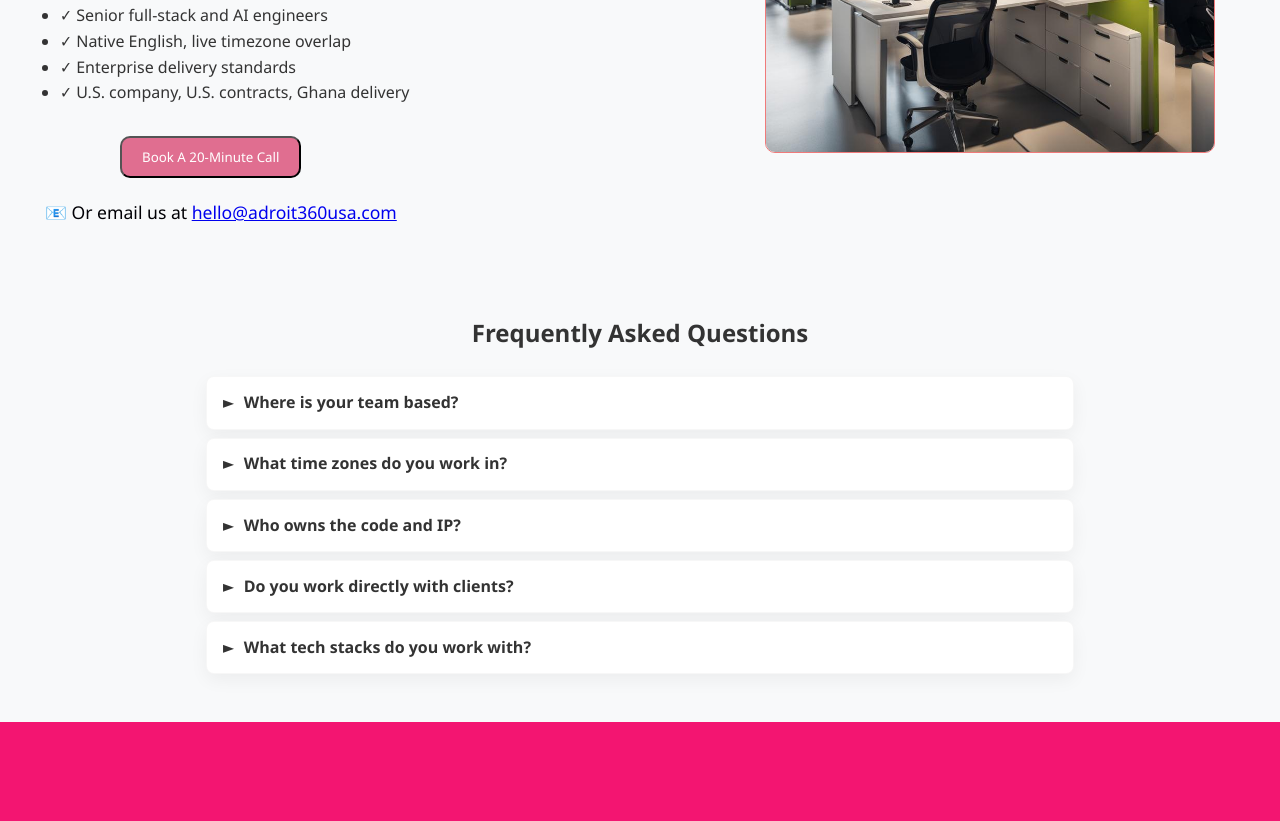
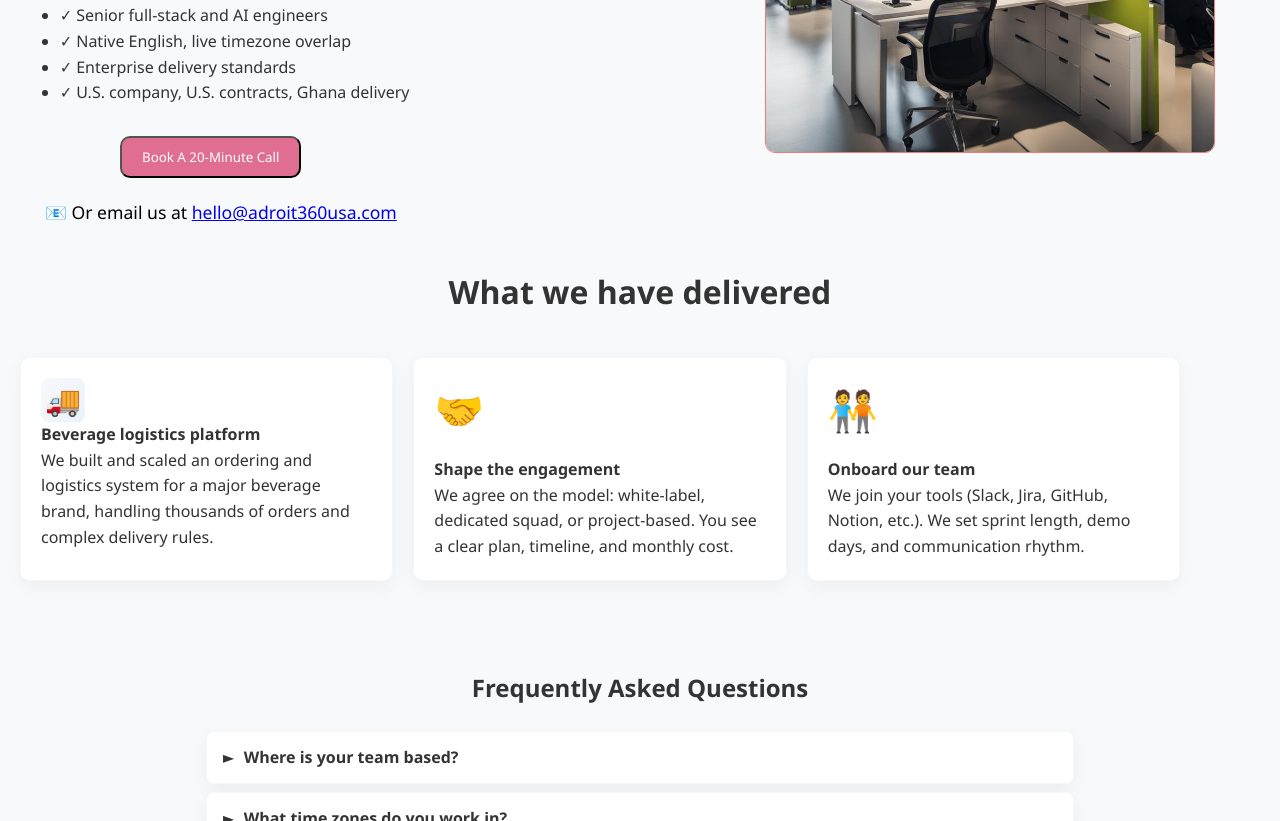
Before and after one commit to Gideon-Kofi-Atiavor/adroit360-landing-page, a plain HTML site: page index.html in a window 1280 px wide. Shown: the part 475-1296 px from the top of the page. Drawn offline with Linux system fonts and the light colour scheme.

Commit message:
My second commit

```diff
--- a/index.html
+++ b/index.html
@@ -95,7 +95,7 @@
 </li>
 
                     <li><a href="#">Pricing</a></li>
-                    <li><a href="#">Case studies</a></li>
+                    <li><a href="#delivered">Case studies</a></li>
                     <li><a href="#faq">FAQ</a></li>
                 </ul>
             </nav>
@@ -136,6 +136,29 @@
 
     </div>
 </section>
+ <center> <h1>What we have delivered</h1></center>
+<div class="delivered-grid" id="delivered">
+
+            <div class="delivered-card">
+
+                <div class="service-icon">🚚</div>
+                <h4>Beverage logistics platform</h4>
+                <p>We built and scaled an ordering and logistics system for a major beverage brand, handling thousands of orders and complex delivery rules.</p>
+            </div>
+
+            <div class="delivered-card">
+                <div class="delivered-icon">🤝</div>
+                <h4>Shape the engagement</h4>
+                <p>We agree on the model: white-label, dedicated squad, or project-based. You see a clear plan, timeline, and monthly cost.</p>
+            </div>
+
+            <div class="delivered-card">
+                <div class="delivered-icon">🧑‍🤝‍🧑</div>
+                <h4>Onboard our team</h4>
+                <p>We join your tools (Slack, Jira, GitHub, Notion, etc.). We set sprint length, demo days, and communication rhythm.</p>
+            </div>
+
+        </div>
 
 <section id="faq" class="faq">
   <h2>Frequently Asked Questions</h2>
--- a/style.css
+++ b/style.css
@@ -107,7 +107,8 @@ nav a:hover{color:var(--accent)}
 }
 
 
-.dropdown-content a{color:#555;padding:.75rem 1rem;padding-left:50px;text-decoration:none;display:flex;transition:background-color .3s;font-size:.9rem;border-radius:4px;min-height:44px}
+.dropdown-content a{color:#555;padding:.75rem 1rem;padding-left:50px;text-decoration:none;
+    display:flex;transition:background-color .3s;font-size:.9rem;border-radius:4px;min-height:44px}
 .dropdown-content a:hover{background-color:#f8f9fa;color:var(--accent)}
 
 
@@ -308,3 +309,32 @@ details p { margin-top: 0.75rem; color: #444; line-height: 1.5; }
 html{
     scroll-behavior: smooth;
 }
+
+
+.delivered-grid{
+    display: grid;
+    grid-template-columns: repeat(3, 1fr);
+    gap: 20px;
+    max-width: var(--content-width);
+    padding: 40px 20px;
+}
+
+.delivered-card{
+    background-color: white;
+    border-radius: 10px;
+    padding: 20px;
+    box-shadow: 0 6px 18px rgba(44,62,80,0.06);
+    border: 1px solid rgba(24, 2, 2, 0.03);
+}
+
+.delivered-card:hover {
+  transform: translateY(-5px);
+  box-shadow: 0 8px 20px rgba(0, 0, 0, 0.15);
+  transition: all 0.3s ease;
+}
+
+.delivered-icon {
+  font-size: 40px;
+  margin-bottom: 15px;
+  color: #4a90e2;
+}
```
